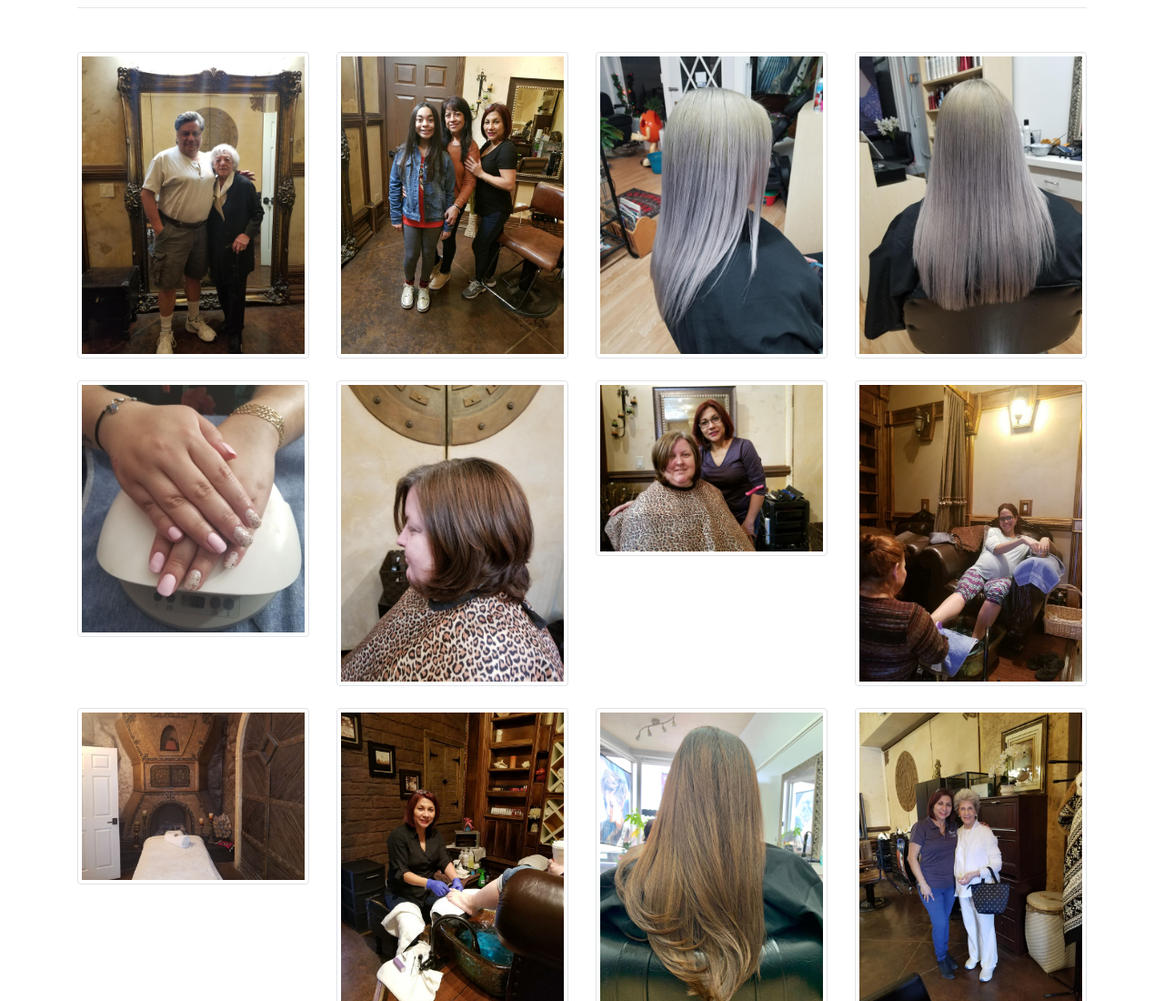
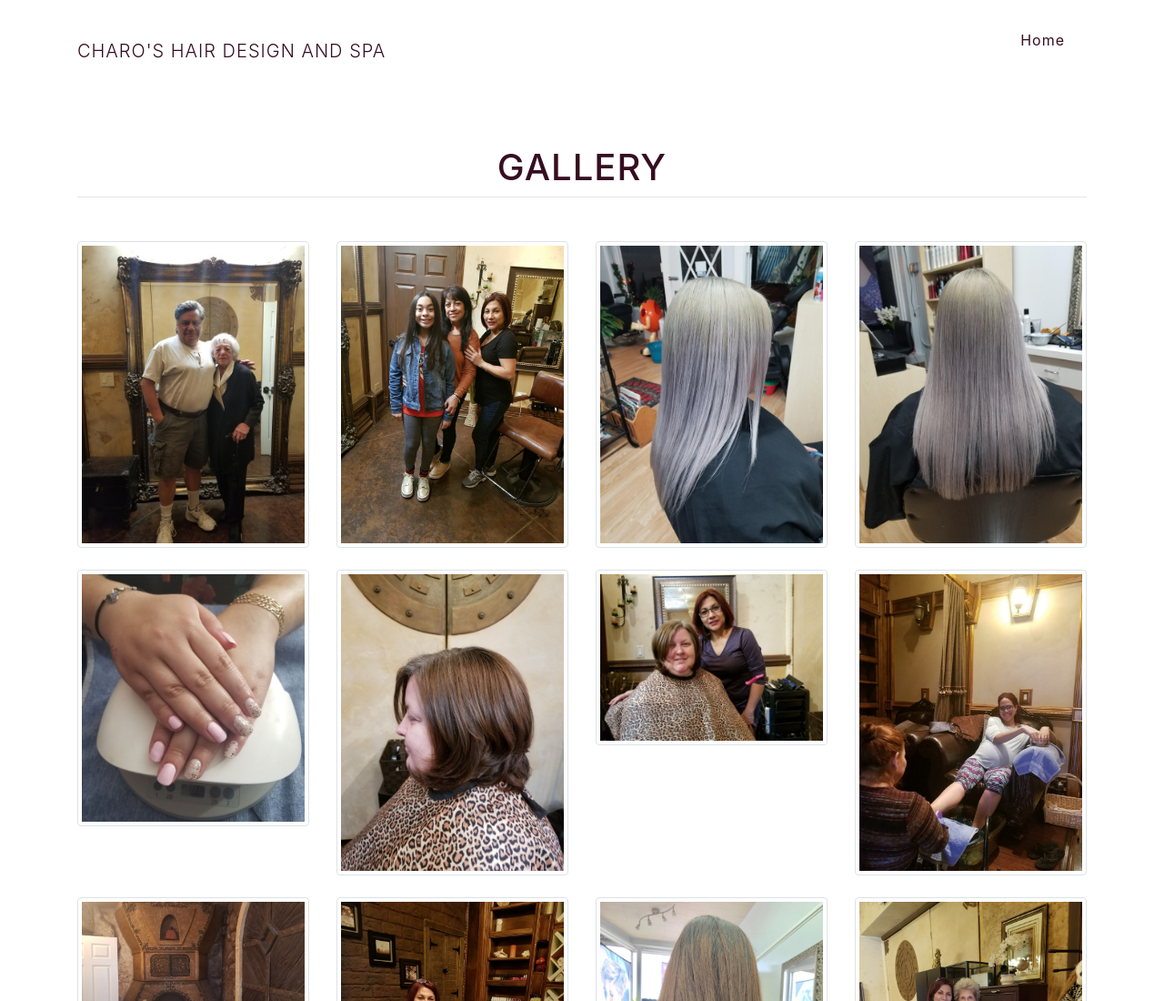
Before and after one commit to NoemiR/HairSalon, a website: page gallery.html in a window 1280 px wide. Shown: the top 1100 px of the page at 91% size. Drawn offline with nearby package versions, Linux system fonts and the light colour scheme; files that its build step writes are made by us from their sources.

```diff
--- a/css/grayscale.css
+++ b/css/grayscale.css
@@ -185,7 +185,7 @@
 .projects-section {
   padding-top: 10rem;
   padding: 10rem 0;
-  background-color: #360e1f;
+  background-color: #ffffff;
 }
 
 .projects-section .featured-text {
--- a/gallery.html
+++ b/gallery.html
@@ -11,11 +11,11 @@
 </head>
 
 
-<body>
+<body id="page-top">
 	<!-- Navigation -->
-  <nav class="navbar navbar-expand-lg navbar-light fixed-top" id="mainNav">
+  <nav class="navbar navbar-expand-lg navbar-light fixed-top" id="mainNav" style="background-color: #ffffff;">
     <div class="container">
-      <a class="navbar-brand js-scroll-trigger text-uppercase" href="#page-top">Charos Hair Design and Spa</a>
+      <a class="navbar-brand js-scroll-trigger text-uppercase font-weight-light text-center text-lg-left mt-4 mb-0" href="#page-top" style="color: #360e1f">Charo's Hair Design and Spa</a>
       <button class="navbar-toggler navbar-toggler-right" type="button" data-toggle="collapse" data-target="#navbarResponsive" aria-controls="navbarResponsive" aria-expanded="false" aria-label="Toggle navigation">
         Menu
         <i class="fas fa-bars"></i>
@@ -23,17 +23,23 @@
       <div class="collapse navbar-collapse" id="navbarResponsive">
         <ul class="navbar-nav ml-auto">
           <li class="nav-item">
-            <a class="nav-link js-scroll-trigger" href="index.html">Home</a>
+            <a class="nav-link js-scroll-trigger" href="index.html" style="color: #360e1f">Home</a>
           </li>
         </ul>
       </div>
     </div>
   </nav>
+<!--   Header -->
+    <div class="container d-flex h-100 align-items-center mt-10"  style="
+    margin-top: 160px;">
+      <div class="mx-auto text-center">
+       <h1 class="mx-auto my-0 text-uppercase"style="color: #360e1f">Gallery</h1>
+
+      </div>
+    </div>
 <!-- Page Content -->
 <div class="container">
 
-<!--   <h1 class="font-weight-light text-center text-lg-left mt-4 mb-0">Gallery</h1>
- -->
   <hr class="mt-2 mb-5">
 
   <div class="row text-center text-lg-left">
```
Also changed, not shown: index.html (+2 -2 lines), css/grayscale.min.css.
